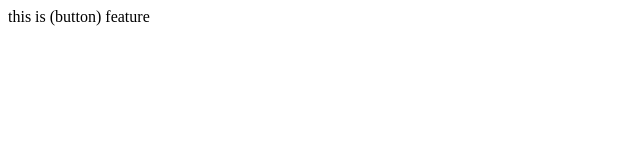
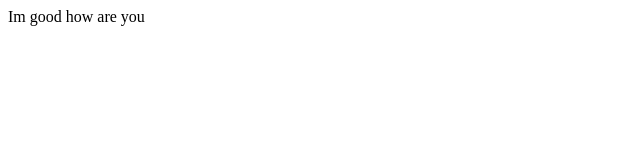
Before and after one commit to ankit1390023/git-learning, a plain HTML site: page index.html in a window 1280 px wide. Shown: the full height of the page, 0-640 px from the left. Drawn offline with Linux system fonts and the light colour scheme.

```diff
--- a/index.html
+++ b/index.html
@@ -1 +1 @@
-<p>this is (button) feature</p>
+<p>Im good how are  you</p>
```
